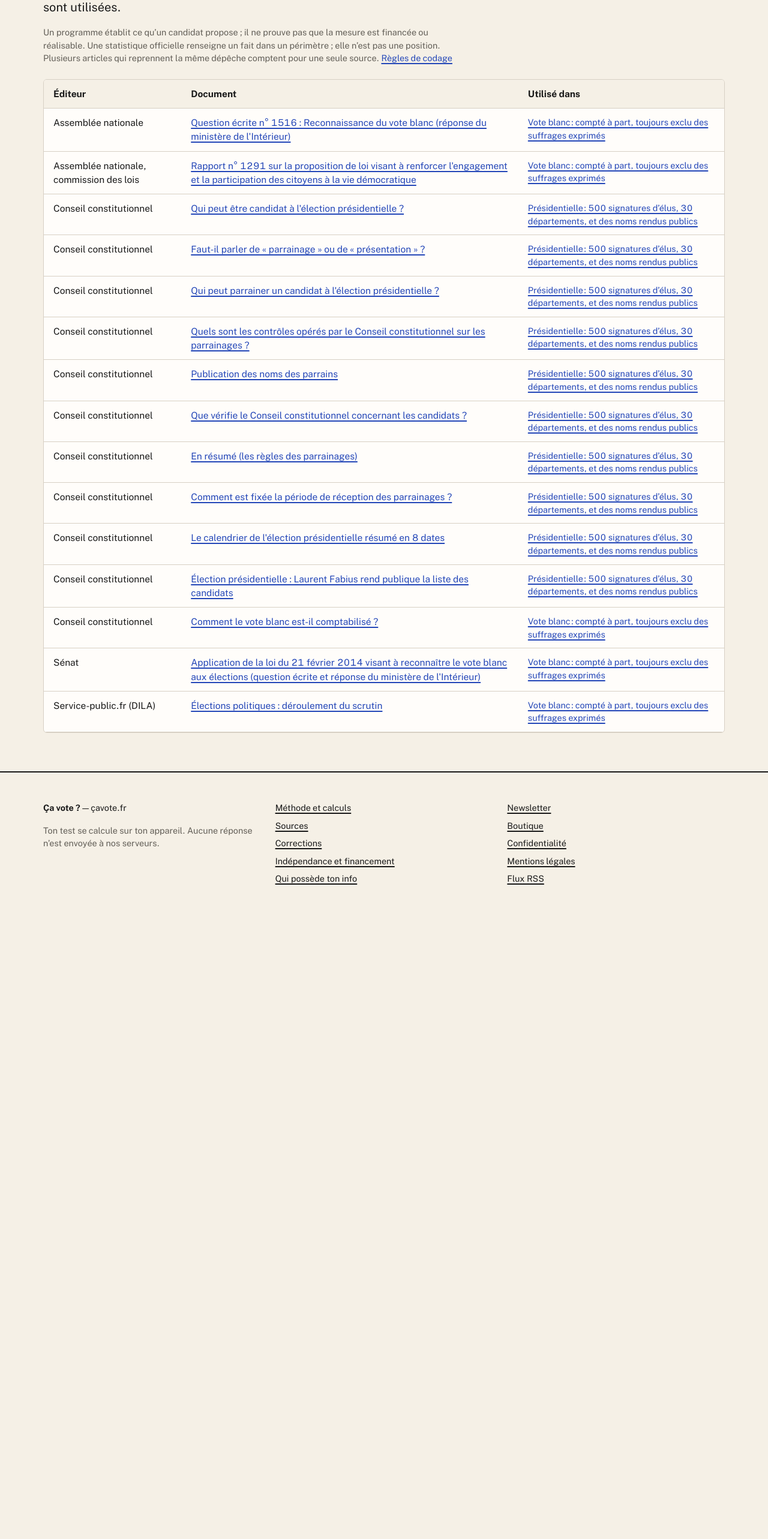
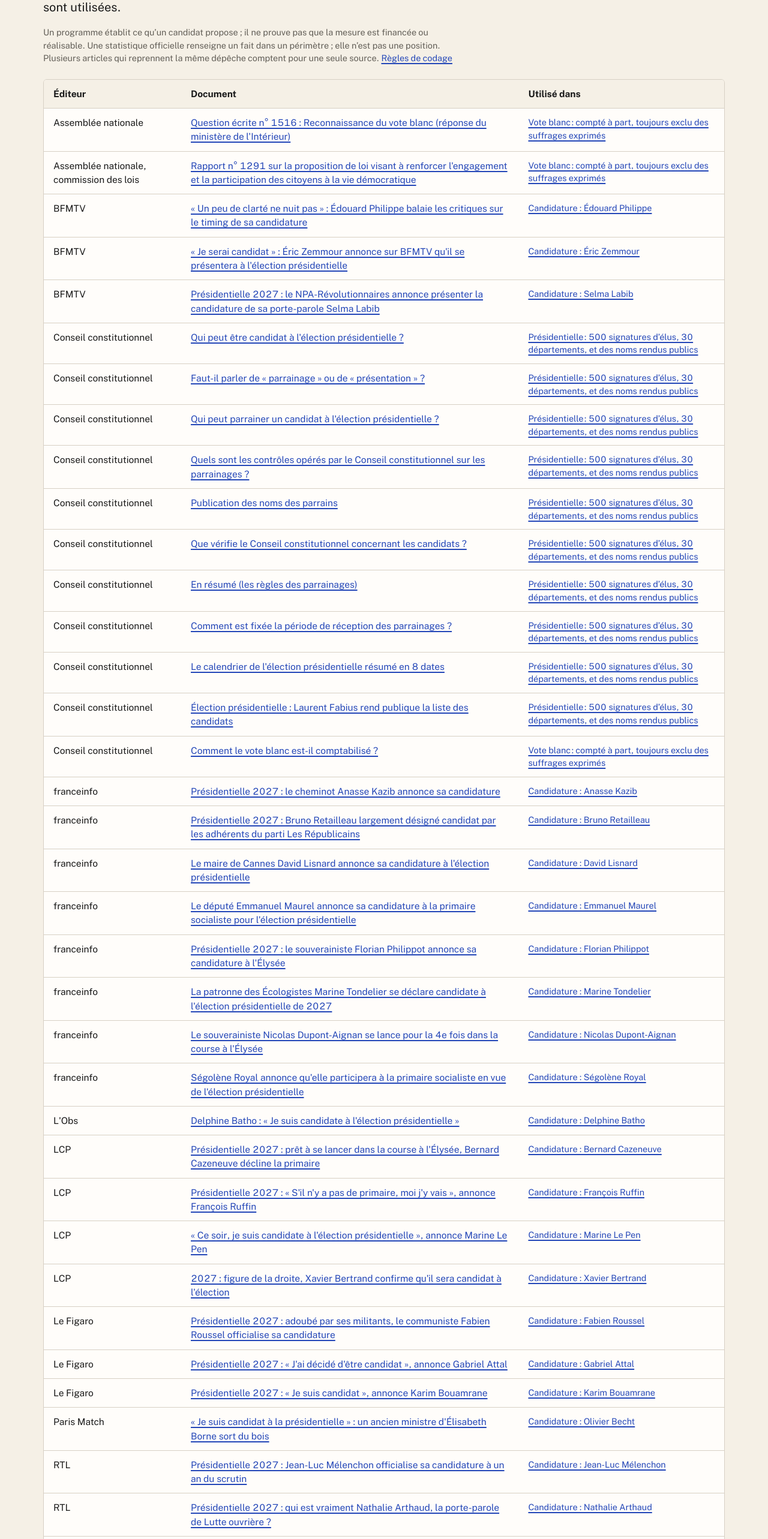
Before and after one commit to BenGOaff/-avote, a Next.js app: page /sources in a window 1280 px wide. Shown: the part 234-2800 px from the top of the page at 60% size. Before the commit the page ends 1742 px from the top, so only its background shows below. Built offline with nearby package versions, Linux system fonts and the light colour scheme; no server answers.

Commit message:
Candidatures publiées et mises à jour automatiquement par la veille
Co-Authored-By: Claude Opus 5.5 <noreply@anthropic.com>
Claude-Session: https://claude.ai/code/session_01KsbWK3ebPz4dpwuQ5AUTdg

```diff
--- a/content/acteurs/candidatures.json
+++ b/content/acteurs/candidatures.json
@@ -1,30 +1,316 @@
 {
-  "note": "Candidatures annoncées publiquement, avant la liste officielle du Conseil constitutionnel (500 parrainages). Chaque entrée doit être relue à partir de sa source puis passée à \"verified\": true par la rédaction. Seules les entrées vérifiées sont publiées. Aucune position politique n'est déduite de cette liste.",
+  "note": "Candidatures annoncées publiquement, avant la liste officielle du Conseil constitutionnel (500 parrainages). Liste tenue à jour automatiquement par la veille : chaque entrée garde la source de l'annonce. Aucune position politique n'est déduite de cette liste.",
   "collectedAt": "2026-10-08",
   "actors": [
-    { "slug": "edouard-philippe", "name": "Édouard Philippe", "party": "Horizons", "status": "declare", "since": "2024-09-03", "source": { "title": "« Un peu de clarté ne nuit pas » : Édouard Philippe balaie les critiques sur le timing de sa candidature", "publisher": "BFMTV", "url": "https://www.bfmtv.com/politique/elections/un-peu-de-clarte-ne-nuit-pas-edouard-philippe-balaie-les-critiques-sur-le-timing-de-sa-candidature-a-l-election-presidentielle_AN-202409070142.html" }, "verified": false },
-    { "slug": "gabriel-attal", "name": "Gabriel Attal", "party": "Renaissance", "status": "declare", "since": "2026-05-22", "source": { "title": "Présidentielle 2027 : « J'ai décidé d'être candidat », annonce Gabriel Attal", "publisher": "Le Figaro", "url": "https://www.lefigaro.fr/politique/presidentielle-2027-j-ai-decide-d-etre-candidat-annonce-gabriel-attal-20260522" }, "verified": false },
-    { "slug": "bruno-retailleau", "name": "Bruno Retailleau", "party": "Les Républicains", "status": "declare", "since": "2026-04-19", "source": { "title": "Présidentielle 2027 : Bruno Retailleau largement désigné candidat par les adhérents du parti Les Républicains", "publisher": "franceinfo", "url": "https://www.franceinfo.fr/politique/les-republicains/presidentielle-2027-bruno-retailleau-largement-designe-candidat-par-les-adherents-du-parti-les-republicains_7949957.html" }, "verified": false },
-    { "slug": "david-lisnard", "name": "David Lisnard", "party": "Nouvelle Énergie", "status": "declare", "since": "2026-03-31", "source": { "title": "Le maire de Cannes David Lisnard annonce sa candidature à l'élection présidentielle", "publisher": "franceinfo", "url": "https://www.franceinfo.fr/elections/presidentielle/le-maire-de-cannes-david-lisnard-annonce-sa-candidature-a-l-election-presidentielle-et-officialise-son-depart-des-republicains_7907063.html" }, "verified": false },
-    { "slug": "marine-le-pen", "name": "Marine Le Pen", "party": "Rassemblement national", "status": "declare", "since": "2026-07-07", "source": { "title": "« Ce soir, je suis candidate à l'élection présidentielle », annonce Marine Le Pen", "publisher": "LCP", "url": "https://lcp.fr/actualites/ce-soir-je-suis-candidate-a-l-election-presidentielle-annonce-marine-le-pen-438886" }, "verified": false },
-    { "slug": "eric-zemmour", "name": "Éric Zemmour", "party": "Reconquête", "status": "declare", "since": "2026-09-17", "source": { "title": "« Je serai candidat » : Éric Zemmour annonce sur BFMTV qu'il se présentera à l'élection présidentielle", "publisher": "BFMTV", "url": "https://www.bfmtv.com/politique/elections/presidentielle/je-serai-candidat-eric-zemmour-annonce-sur-bfmtv-qu-il-se-presentera-a-l-election-presidentielle_AV-202609170947.html" }, "verified": false },
-    { "slug": "nicolas-dupont-aignan", "name": "Nicolas Dupont-Aignan", "party": "Debout la France", "status": "declare", "since": "2025-03-08", "source": { "title": "Le souverainiste Nicolas Dupont-Aignan se lance pour la 4e fois dans la course à l'Élysée", "publisher": "franceinfo", "url": "https://www.francetvinfo.fr/politique/nicolas-dupont-aignan/le-souverainiste-nicolas-dupont-aignan-se-lance-pour-la-4e-fois-dans-la-course-a-l-elysee_7118136.html" }, "verified": false },
-    { "slug": "florian-philippot", "name": "Florian Philippot", "party": "Les Patriotes", "status": "declare", "since": "2026-05-09", "source": { "title": "Présidentielle 2027 : le souverainiste Florian Philippot annonce sa candidature à l'Élysée", "publisher": "franceinfo", "url": "https://www.franceinfo.fr/elections/presidentielle/presidentielle-2027-le-souverainiste-florian-philippot-annonce-sa-candidature-a-l-elysee_7993346.html" }, "verified": false },
-    { "slug": "jean-luc-melenchon", "name": "Jean-Luc Mélenchon", "party": "La France insoumise", "status": "declare", "since": "2026-05-03", "source": { "title": "Présidentielle 2027 : Jean-Luc Mélenchon officialise sa candidature à un an du scrutin", "publisher": "RTL", "url": "https://www.rtl.fr/actu/politique/presidentielle-2027-jean-luc-melenchon-officialise-sa-candidature-a-un-an-du-scrutin-7900630247" }, "verified": false },
-    { "slug": "fabien-roussel", "name": "Fabien Roussel", "party": "Parti communiste français", "status": "declare", "since": "2026-09-06", "source": { "title": "Présidentielle 2027 : adoubé par ses militants, le communiste Fabien Roussel officialise sa candidature", "publisher": "Le Figaro", "url": "https://www.lefigaro.fr/elections/presidentielles/candidats/presidentielle-2027-adoube-par-ses-militants-le-communiste-fabien-roussel-officialise-sa-candidature-en-solitaire-20260906" }, "verified": false },
-    { "slug": "marine-tondelier", "name": "Marine Tondelier", "party": "Les Écologistes", "status": "declare", "since": "2025-10-22", "source": { "title": "La patronne des Écologistes Marine Tondelier se déclare candidate à l'élection présidentielle de 2027", "publisher": "franceinfo", "url": "https://www.franceinfo.fr/elections/presidentielle/la-patronne-des-ecologistes-marine-tondelier-se-declare-candidate-a-l-election-presidentielle-de-2027_7568824.html" }, "verified": false },
-    { "slug": "francois-ruffin", "name": "François Ruffin", "party": "Debout !", "status": "declare", "since": "2025-04-01", "source": { "title": "Présidentielle 2027 : « S'il n'y a pas de primaire, moi j'y vais », annonce François Ruffin", "publisher": "LCP", "url": "https://lcp.fr/actualites/presidentielle-2027-s-il-n-y-a-pas-de-primaire-moi-j-y-vais-annonce-francois-ruffin" }, "verified": false },
-    { "slug": "delphine-batho", "name": "Delphine Batho", "party": "Génération écologie", "status": "declare", "since": "2025-11-25", "source": { "title": "Delphine Batho : « Je suis candidate à l'élection présidentielle »", "publisher": "L'Obs", "url": "https://www.nouvelobs.com/politique/20251125.OBS110076/delphine-batho-je-suis-candidate-a-l-election-presidentielle-pour-reconstruire-une-ecologie-capable-de-gouverner.html" }, "verified": false },
-    { "slug": "karim-bouamrane", "name": "Karim Bouamrane", "party": "Parti socialiste (hors primaire)", "status": "declare", "since": "2026-06-09", "source": { "title": "Présidentielle 2027 : « Je suis candidat », annonce Karim Bouamrane", "publisher": "Le Figaro", "url": "https://www.lefigaro.fr/politique/presidentielle-2027-je-suis-candidat-annonce-karim-bouamrane-ps-20260609" }, "verified": false },
-    { "slug": "nathalie-arthaud", "name": "Nathalie Arthaud", "party": "Lutte ouvrière", "status": "declare", "since": "2025-12-08", "source": { "title": "Présidentielle 2027 : qui est vraiment Nathalie Arthaud, la porte-parole de Lutte ouvrière ?", "publisher": "RTL", "url": "https://www.rtl.fr/actu/politique/presidentielle-2027-qui-est-vraiment-nathalie-arthaud-la-porte-parole-de-lutte-ouvriere-7900575536" }, "verified": false },
-    { "slug": "anasse-kazib", "name": "Anasse Kazib", "party": "Révolution permanente", "status": "declare", "since": "2026-06-01", "source": { "title": "Présidentielle 2027 : le cheminot Anasse Kazib annonce sa candidature", "publisher": "franceinfo", "url": "https://www.franceinfo.fr/elections/presidentielle/presidentielle-2027-le-cheminot-anasse-kazib-annonce-sa-candidature_8040020.html" }, "verified": false },
-    { "slug": "selma-labib", "name": "Selma Labib", "party": "NPA-Révolutionnaires", "status": "declare", "since": "2026-06-17", "source": { "title": "Présidentielle 2027 : le NPA-Révolutionnaires annonce présenter la candidature de sa porte-parole Selma Labib", "publisher": "BFMTV", "url": "https://www.bfmtv.com/politique/elections/presidentielle/presidentielle-2027-le-npa-revolutionnaires-annonce-presenter-la-candidature-de-sa-porte-parole-selma-labib_AD-202606170500.html" }, "verified": false },
-    { "slug": "olivier-becht", "name": "Olivier Becht", "party": "Renaissance", "status": "declare", "since": "2026-09-24", "source": { "title": "« Je suis candidat à la présidentielle » : un ancien ministre d'Élisabeth Borne sort du bois", "publisher": "Paris Match", "url": "https://www.parismatch.com/actu/politique/exclusif-je-suis-candidat-a-la-presidentielle-un-ancien-ministre-delisabeth-borne-sort-du-bois-276281" }, "verified": false },
-    { "slug": "raphael-glucksmann", "name": "Raphaël Glucksmann", "party": "Place publique (primaire PS-PP-GRS)", "status": "declare", "since": "2026-08-23", "source": { "title": "« Oui, je suis candidat à l'élection présidentielle 2027 », confirme Raphaël Glucksmann sur TF1", "publisher": "TF1 Info", "url": "https://www.tf1info.fr/politique/oui-je-suis-candidat-a-l-election-presidentielle-2027-confirme-raphael-glucksmann-place-publique-sur-tf1-2459966.html" }, "verified": false },
-    { "slug": "olivier-faure", "name": "Olivier Faure", "party": "Parti socialiste (primaire PS-PP-GRS)", "status": "declare", "since": "2026-08-30", "source": { "title": "« Oui, je suis candidat à la présidence de la République », confirme Olivier Faure sur TF1", "publisher": "TF1 Info", "url": "https://www.tf1info.fr/politique/oui-je-suis-candidat-a-la-presidence-de-la-republique-confirme-olivier-faure-sur-tf1-2461307.html" }, "verified": false },
-    { "slug": "segolene-royal", "name": "Ségolène Royal", "party": "Primaire PS-PP-GRS", "status": "declare", "since": "2026-07-10", "source": { "title": "Ségolène Royal annonce qu'elle participera à la primaire socialiste en vue de l'élection présidentielle", "publisher": "franceinfo", "url": "https://www.franceinfo.fr/elections/presidentielle/segolene-royal-annonce-qu-elle-participera-a-la-primaire-socialiste-en-vue-de-l-election-presidentielle_8102696.html" }, "verified": false },
-    { "slug": "emmanuel-maurel", "name": "Emmanuel Maurel", "party": "Gauche républicaine et socialiste (primaire PS-PP-GRS)", "status": "declare", "since": "2026-09-04", "source": { "title": "Le député Emmanuel Maurel annonce sa candidature à la primaire socialiste pour l'élection présidentielle", "publisher": "franceinfo", "url": "https://www.franceinfo.fr/politique/ps/primaire-socialiste/le-depute-emmanuel-maurel-annonce-sa-candidature-a-la-primaire-socialiste-pour-l-election-presidentielle_8176532.html" }, "verified": false },
-    { "slug": "xavier-bertrand", "name": "Xavier Bertrand", "status": "demarche", "since": "2026-08-27", "source": { "title": "2027 : figure de la droite, Xavier Bertrand confirme qu'il sera candidat à l'élection", "publisher": "LCP", "url": "https://lcp.fr/actualites/2027-figure-de-la-droite-xavier-bertrand-confirme-qu-il-sera-candidat-a-l-election" }, "verified": false },
-    { "slug": "bernard-cazeneuve", "name": "Bernard Cazeneuve", "status": "demarche", "since": "2026-07-16", "source": { "title": "Présidentielle 2027 : prêt à se lancer dans la course à l'Élysée, Bernard Cazeneuve décline la primaire", "publisher": "LCP", "url": "https://lcp.fr/actualites/presidentielle-2027-pret-a-se-lancer-dans-la-course-a-l-elysee-bernard-cazeneuve-decline" }, "verified": false }
+    {
+      "slug": "edouard-philippe",
+      "name": "Édouard Philippe",
+      "party": "Horizons",
+      "status": "declare",
+      "since": "2024-09-03",
+      "source": {
+        "title": "« Un peu de clarté ne nuit pas » : Édouard Philippe balaie les critiques sur le timing de sa candidature",
+        "publisher": "BFMTV",
+        "url": "https://www.bfmtv.com/politique/elections/un-peu-de-clarte-ne-nuit-pas-edouard-philippe-balaie-les-critiques-sur-le-timing-de-sa-candidature-a-l-election-presidentielle_AN-202409070142.html"
+      },
+      "verified": true
+    },
+    {
+      "slug": "gabriel-attal",
+      "name": "Gabriel Attal",
+      "party": "Renaissance",
+      "status": "declare",
+      "since": "2026-05-22",
+      "source": {
+        "title": "Présidentielle 2027 : « J'ai décidé d'être candidat », annonce Gabriel Attal",
+        "publisher": "Le Figaro",
+        "url": "https://www.lefigaro.fr/politique/presidentielle-2027-j-ai-decide-d-etre-candidat-annonce-gabriel-attal-20260522"
+      },
+      "verified": true
+    },
+    {
+      "slug": "bruno-retailleau",
+      "name": "Bruno Retailleau",
+      "party": "Les Républicains",
+      "status": "declare",
+      "since": "2026-04-19",
+      "source": {
+        "title": "Présidentielle 2027 : Bruno Retailleau largement désigné candidat par les adhérents du parti Les Républicains",
+        "publisher": "franceinfo",
+        "url": "https://www.franceinfo.fr/politique/les-republicains/presidentielle-2027-bruno-retailleau-largement-designe-candidat-par-les-adherents-du-parti-les-republicains_7949957.html"
+      },
+      "verified": true
+    },
+    {
+      "slug": "david-lisnard",
+      "name": "David Lisnard",
+      "party": "Nouvelle Énergie",
+      "status": "declare",
+      "since": "2026-03-31",
+      "source": {
+        "title": "Le maire de Cannes David Lisnard annonce sa candidature à l'élection présidentielle",
+        "publisher": "franceinfo",
+        "url": "https://www.franceinfo.fr/elections/presidentielle/le-maire-de-cannes-david-lisnard-annonce-sa-candidature-a-l-election-presidentielle-et-officialise-son-depart-des-republicains_7907063.html"
+      },
+      "verified": true
+    },
+    {
+      "slug": "marine-le-pen",
+      "name": "Marine Le Pen",
+      "party": "Rassemblement national",
+      "status": "declare",
+      "since": "2026-07-07",
+      "source": {
+        "title": "« Ce soir, je suis candidate à l'élection présidentielle », annonce Marine Le Pen",
+        "publisher": "LCP",
+        "url": "https://lcp.fr/actualites/ce-soir-je-suis-candidate-a-l-election-presidentielle-annonce-marine-le-pen-438886"
+      },
+      "verified": true
+    },
+    {
+      "slug": "eric-zemmour",
+      "name": "Éric Zemmour",
+      "party": "Reconquête",
+      "status": "declare",
+      "since": "2026-09-17",
+      "source": {
+        "title": "« Je serai candidat » : Éric Zemmour annonce sur BFMTV qu'il se présentera à l'élection présidentielle",
+        "publisher": "BFMTV",
+        "url": "https://www.bfmtv.com/politique/elections/presidentielle/je-serai-candidat-eric-zemmour-annonce-sur-bfmtv-qu-il-se-presentera-a-l-election-presidentielle_AV-202609170947.html"
+      },
+      "verified": true
+    },
+    {
+      "slug": "nicolas-dupont-aignan",
+      "name": "Nicolas Dupont-Aignan",
+      "party": "Debout la France",
+      "status": "declare",
+      "since": "2025-03-08",
+      "source": {
+        "title": "Le souverainiste Nicolas Dupont-Aignan se lance pour la 4e fois dans la course à l'Élysée",
+        "publisher": "franceinfo",
+        "url": "https://www.francetvinfo.fr/politique/nicolas-dupont-aignan/le-souverainiste-nicolas-dupont-aignan-se-lance-pour-la-4e-fois-dans-la-course-a-l-elysee_7118136.html"
+      },
+      "verified": true
+    },
+    {
+      "slug": "florian-philippot",
+      "name": "Florian Philippot",
+      "party": "Les Patriotes",
+      "status": "declare",
+      "since": "2026-05-09",
+      "source": {
+        "title": "Présidentielle 2027 : le souverainiste Florian Philippot annonce sa candidature à l'Élysée",
+        "publisher": "franceinfo",
+        "url": "https://www.franceinfo.fr/elections/presidentielle/presidentielle-2027-le-souverainiste-florian-philippot-annonce-sa-candidature-a-l-elysee_7993346.html"
+      },
+      "verified": true
+    },
+    {
+      "slug": "jean-luc-melenchon",
+      "name": "Jean-Luc Mélenchon",
+      "party": "La France insoumise",
+      "status": "declare",
+      "since": "2026-05-03",
+      "source": {
+        "title": "Présidentielle 2027 : Jean-Luc Mélenchon officialise sa candidature à un an du scrutin",
+        "publisher": "RTL",
+        "url": "https://www.rtl.fr/actu/politique/presidentielle-2027-jean-luc-melenchon-officialise-sa-candidature-a-un-an-du-scrutin-7900630247"
+      },
+      "verified": true
+    },
+    {
+      "slug": "fabien-roussel",
+      "name": "Fabien Roussel",
+      "party": "Parti communiste français",
+      "status": "declare",
+      "since": "2026-09-06",
+      "source": {
+        "title": "Présidentielle 2027 : adoubé par ses militants, le communiste Fabien Roussel officialise sa candidature",
+        "publisher": "Le Figaro",
+        "url": "https://www.lefigaro.fr/elections/presidentielles/candidats/presidentielle-2027-adoube-par-ses-militants-le-communiste-fabien-roussel-officialise-sa-candidature-en-solitaire-20260906"
+      },
+      "verified": true
+    },
+    {
+      "slug": "marine-tondelier",
+      "name": "Marine Tondelier",
+      "party": "Les Écologistes",
+      "status": "declare",
+      "since": "2025-10-22",
+      "source": {
+        "title": "La patronne des Écologistes Marine Tondelier se déclare candidate à l'élection présidentielle de 2027",
+        "publisher": "franceinfo",
+        "url": "https://www.franceinfo.fr/elections/presidentielle/la-patronne-des-ecologistes-marine-tondelier-se-declare-candidate-a-l-election-presidentielle-de-2027_7568824.html"
+      },
+      "verified": true
+    },
+    {
+      "slug": "francois-ruffin",
+      "name": "François Ruffin",
+      "party": "Debout !",
+      "status": "declare",
+      "since": "2025-04-01",
+      "source": {
+        "title": "Présidentielle 2027 : « S'il n'y a pas de primaire, moi j'y vais », annonce François Ruffin",
+        "publisher": "LCP",
+        "url": "https://lcp.fr/actualites/presidentielle-2027-s-il-n-y-a-pas-de-primaire-moi-j-y-vais-annonce-francois-ruffin"
+      },
+      "verified": true
+    },
+    {
+      "slug": "delphine-batho",
+      "name": "Delphine Batho",
+      "party": "Génération écologie",
+      "status": "declare",
+      "since": "2025-11-25",
+      "source": {
+        "title": "Delphine Batho : « Je suis candidate à l'élection présidentielle »",
+        "publisher": "L'Obs",
+        "url": "https://www.nouvelobs.com/politique/20251125.OBS110076/delphine-batho-je-suis-candidate-a-l-election-presidentielle-pour-reconstruire-une-ecologie-capable-de-gouverner.html"
+      },
+      "verified": true
+    },
+    {
+      "slug": "karim-bouamrane",
+      "name": "Karim Bouamrane",
+      "party": "Parti socialiste (hors primaire)",
+      "status": "declare",
+      "since": "2026-06-09",
+      "source": {
+        "title": "Présidentielle 2027 : « Je suis candidat », annonce Karim Bouamrane",
+        "publisher": "Le Figaro",
+        "url": "https://www.lefigaro.fr/politique/presidentielle-2027-je-suis-candidat-annonce-karim-bouamrane-ps-20260609"
+      },
+      "verified": true
+    },
+    {
+      "slug": "nathalie-arthaud",
+      "name": "Nathalie Arthaud",
+      "party": "Lutte ouvrière",
+      "status": "declare",
+      "since": "2025-12-08",
+      "source": {
+        "title": "Présidentielle 2027 : qui est vraiment Nathalie Arthaud, la porte-parole de Lutte ouvrière ?",
+        "publisher": "RTL",
+        "url": "https://www.rtl.fr/actu/politique/presidentielle-2027-qui-est-vraiment-nathalie-arthaud-la-porte-parole-de-lutte-ouvriere-7900575536"
+      },
+      "verified": true
+    },
+    {
+      "slug": "anasse-kazib",
+      "name": "Anasse Kazib",
+      "party": "Révolution permanente",
+      "status": "declare",
+      "since": "2026-06-01",
+      "source": {
+        "title": "Présidentielle 2027 : le cheminot Anasse Kazib annonce sa candidature",
+        "publisher": "franceinfo",
+        "url": "https://www.franceinfo.fr/elections/presidentielle/presidentielle-2027-le-cheminot-anasse-kazib-annonce-sa-candidature_8040020.html"
+      },
+      "verified": true
+    },
+    {
+      "slug": "selma-labib",
+      "name": "Selma Labib",
+      "party": "NPA-Révolutionnaires",
+      "status": "declare",
+      "since": "2026-06-17",
+      "source": {
+        "title": "Présidentielle 2027 : le NPA-Révolutionnaires annonce présenter la candidature de sa porte-parole Selma Labib",
+        "publisher": "BFMTV",
+        "url": "https://www.bfmtv.com/politique/elections/presidentielle/presidentielle-2027-le-npa-revolutionnaires-annonce-presenter-la-candidature-de-sa-porte-parole-selma-labib_AD-202606170500.html"
+      },
+      "verified": true
+    },
+    {
+      "slug": "olivier-becht",
+      "name": "Olivier Becht",
+      "party": "Renaissance",
+      "status": "declare",
+      "since": "2026-09-24",
+      "source": {
+        "title": "« Je suis candidat à la présidentielle » : un ancien ministre d'Élisabeth Borne sort du bois",
+        "publisher": "Paris Match",
+        "url": "https://www.parismatch.com/actu/politique/exclusif-je-suis-candidat-a-la-presidentielle-un-ancien-ministre-delisabeth-borne-sort-du-bois-276281"
+      },
+      "verified": true
+    },
+    {
+      "slug": "raphael-glucksmann",
+      "name": "Raphaël Glucksmann",
+      "party": "Place publique (primaire PS-PP-GRS)",
+      "status": "declare",
+      "since": "2026-08-23",
+      "source": {
+        "title": "« Oui, je suis candidat à l'élection présidentielle 2027 », confirme Raphaël Glucksmann sur TF1",
+        "publisher": "TF1 Info",
+        "url": "https://www.tf1info.fr/politique/oui-je-suis-candidat-a-l-election-presidentielle-2027-confirme-raphael-glucksmann-place-publique-sur-tf1-2459966.html"
+      },
+      "verified": true
+    },
+    {
+      "slug": "olivier-faure",
+      "name": "Olivier Faure",
+      "party": "Parti socialiste (primaire PS-PP-GRS)",
+      "status": "declare",
+      "since": "2026-08-30",
+      "source": {
+        "title": "« Oui, je suis candidat à la présidence de la République », confirme Olivier Faure sur TF1",
+        "publisher": "TF1 Info",
+        "url": "https://www.tf1info.fr/politique/oui-je-suis-candidat-a-la-presidence-de-la-republique-confirme-olivier-faure-sur-tf1-2461307.html"
+      },
+      "verified": true
+    },
+    {
+      "slug": "segolene-royal",
+      "name": "Ségolène Royal",
+      "party": "Primaire PS-PP-GRS",
+      "status": "declare",
+      "since": "2026-07-10",
+      "source": {
+        "title": "Ségolène Royal annonce qu'elle participera à la primaire socialiste en vue de l'élection présidentielle",
+        "publisher": "franceinfo",
+        "url": "https://www.franceinfo.fr/elections/presidentielle/segolene-royal-annonce-qu-elle-participera-a-la-primaire-socialiste-en-vue-de-l-election-presidentielle_8102696.html"
+      },
+      "verified": true
+    },
+    {
+      "slug": "emmanuel-maurel",
+      "name": "Emmanuel Maurel",
+      "party": "Gauche républicaine et socialiste (primaire PS-PP-GRS)",
+      "status": "declare",
+      "since": "2026-09-04",
+      "source": {
+        "title": "Le député Emmanuel Maurel annonce sa candidature à la primaire socialiste pour l'élection présidentielle",
+        "publisher": "franceinfo",
+        "url": "https://www.franceinfo.fr/politique/ps/primaire-socialiste/le-depute-emmanuel-maurel-annonce-sa-candidature-a-la-primaire-socialiste-pour-l-election-presidentielle_8176532.html"
+      },
+      "verified": true
+    },
+    {
+      "slug": "xavier-bertrand",
+      "name": "Xavier Bertrand",
+      "status": "demarche",
+      "since": "2026-08-27",
+      "source": {
+        "title": "2027 : figure de la droite, Xavier Bertrand confirme qu'il sera candidat à l'élection",
+        "publisher": "LCP",
+        "url": "https://lcp.fr/actualites/2027-figure-de-la-droite-xavier-bertrand-confirme-qu-il-sera-candidat-a-l-election"
+      },
+      "verified": true
+    },
+    {
+      "slug": "bernard-cazeneuve",
+      "name": "Bernard Cazeneuve",
+      "status": "demarche",
+      "since": "2026-07-16",
+      "source": {
+        "title": "Présidentielle 2027 : prêt à se lancer dans la course à l'Élysée, Bernard Cazeneuve décline la primaire",
+        "publisher": "LCP",
+        "url": "https://lcp.fr/actualites/presidentielle-2027-pret-a-se-lancer-dans-la-course-a-l-elysee-bernard-cazeneuve-decline"
+      },
+      "verified": true
+    }
   ]
 }
```
Also changed, not shown: scripts/veille.ts (+73 -5 lines), src/lib/actors.ts (+10 -6 lines).
